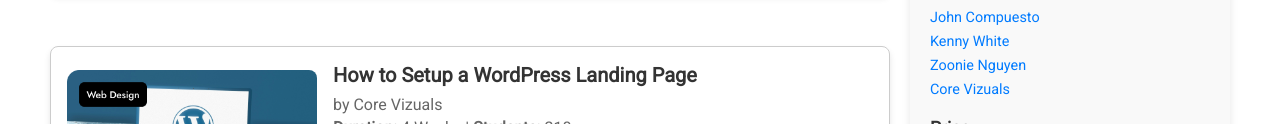
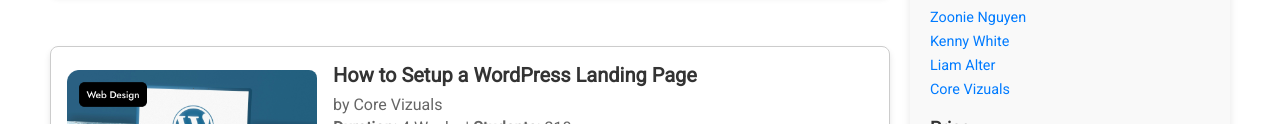
Before and after one commit to corevizuals/Talentelle, a plain HTML site: page programs.html in a window 1280 px wide. Shown: the part 404-528 px from the top of the page. Drawn offline with Linux system fonts and the light colour scheme.

Commit message:
Update programs.html

```diff
--- a/programs.html
+++ b/programs.html
@@ -150,9 +150,9 @@
             <div class="filter-group">
               <h4>Instructors</h4>
               <ul>
-                <li><a href="#">John Compuesto</a></li>
+                <li><a href="#">Zoonie Nguyen</a></li>
                 <li><a href="#">Kenny White</a></li>
-                <li><a href="#">Zoonie Nguyen</a></li>
+                <li><a href="#">Liam Alter</a></li>
                 <li><a href="#">Core Vizuals</a></li>
               </ul>
             </div>
```
